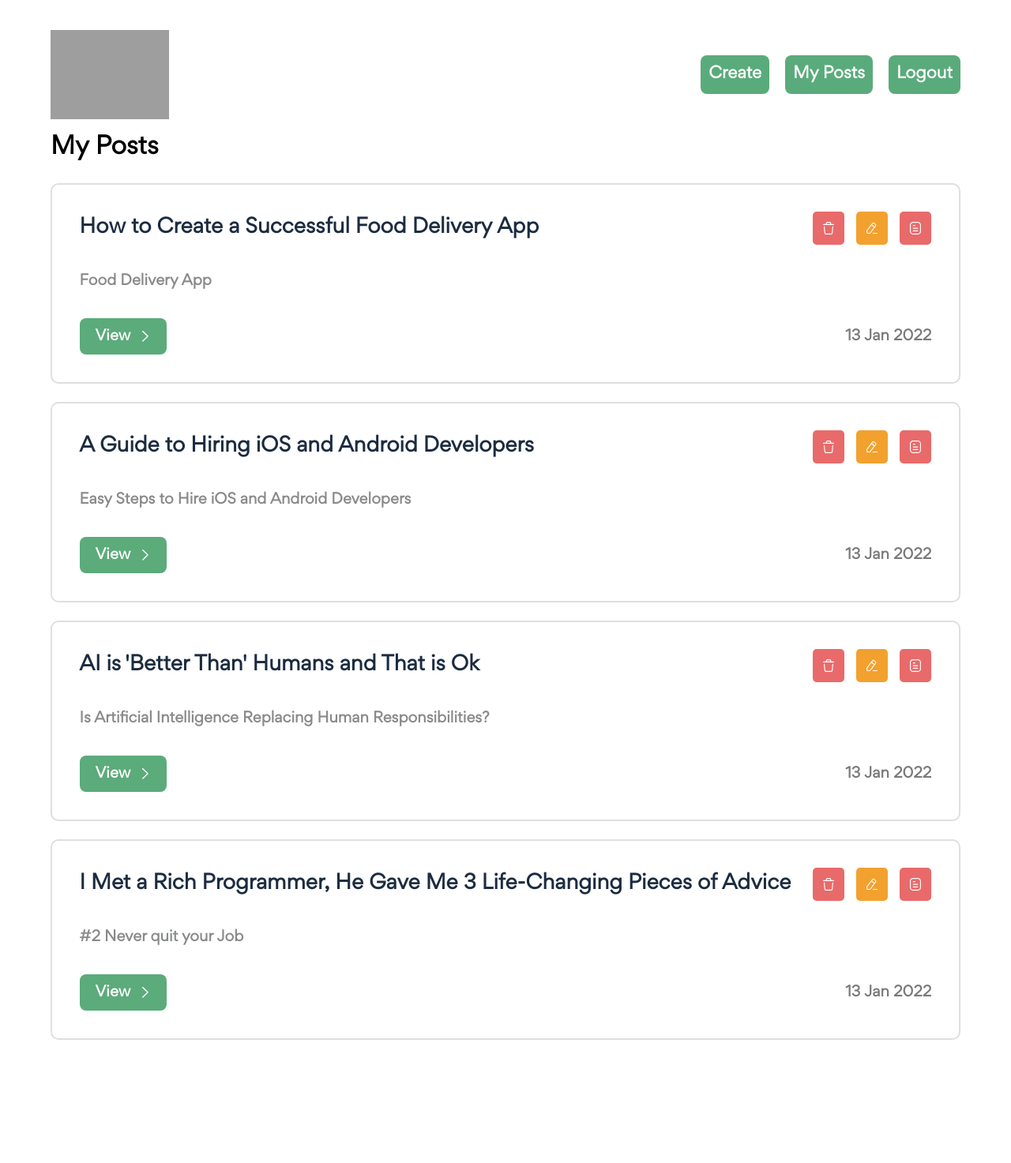
After one commit to muhammedajsalk/Blog-Dynamic, a Django app: page /posts/my-posts/ in a window 1280 px wide. The commit adds this page. Shown: the whole page at 79% size. Run offline with Django 3.2, Linux system fonts and the light colour scheme; a user stored in the database is signed in; some libraries are stand-ins or nearby versions; grey boxes are pictures that could not be loaded.

Commit message:
My Post Pages(Template and url setup)

```diff
--- a/posts/urls.py
+++ b/posts/urls.py
@@ -5,5 +5,6 @@ from posts import views
 app_name = "posts"
 
 urlpatterns = [
-    path('create/',views.create_post, name="create_post")
+    path('create/',views.create_post, name="create_post"),
+    path('my-posts/',views.my_posts, name="my_posts")
 ]
--- a/posts/views.py
+++ b/posts/views.py
@@ -67,3 +67,9 @@ def create_post(request):
             "form" : form,
         }
     return render(request, "posts/create.html", context=context)
+
+
+@login_required(login_url="/users/login/")
+def my_posts(request):
+    context = {}
+    return render(request, "posts/my-posts.html", context=context)
--- /dev/null
+++ b/templates/posts/my-posts.html
@@ -0,0 +1,221 @@
+{% extends 'base.html' %}
+{% load static %}
+{% block content %}
+    <section id="my-posts-home">
+        <section class="wrapper">
+            <header>
+                <h1>
+                    <a href="./index.html">
+                        <img
+                            src="{% static './images/icons/blog-logo.svg' %}"
+                            alt="Logo"
+                        />
+                    </a>
+                </h1>
+                <div>
+                    <a href="./create.html" class="login my-posts">
+                    Create
+                    </a>
+                    <a href="./my-posts.html" class="login my-posts">
+                        My Posts
+                    </a>
+                    <a href="#" class="login"> Logout </a>
+                <div>
+                <div id="hamburger-icon">
+                    <img
+                        src="{% static './images/icons/hamburger.svg' %}"
+                        alt="Hamburger"
+                    />
+                </div>
+            </header>
+            <section class="spotlight">
+                <h3>
+                    My Posts
+                </h3>
+                <ul class="posts">
+
+                    <li class="post">
+                        <div class="top">
+                            <h5 class="title">
+                                How to Create a Successful Food Delivery App
+                            </h5>
+                            <div class="buttons">
+                                <a
+                                href="#"
+                                class="danger"
+                                data-text="Are you sure want to remove this post. You can't undo this action."
+                                data-title="Confirm Delete!"
+                                title="Delete!"
+                            >
+                                    <img src="{% static './images/icons/delete.svg' %}" alt="Delete" />
+                                </a>
+                                <a href="#" class="warning">
+                                    <img src="{% static './images/icons/pencil.svg' %}" alt="Edit" />
+                                </a>
+                                <a
+                                    href="#"
+                                    class="danger"
+                                    data-text="Are you sure want to update this post"
+                                    data-title="Confirm Status!"
+                                    title="Draft"
+                                >
+                                    <img src="{% static './images/icons/sheet.svg' %}" alt="Edit" />
+                                </a>
+                            </div>
+                        </div>
+                        <p class="description">
+                            Food Delivery App
+                        </p>
+                        <div class="bottom">
+                            <a href="./post.html" class="view">
+                                View
+                                <span>
+                                    <img src="{% static './images/icons/up-arrow.svg' %}" alt="Arrow">
+                                </span>
+                            </a>
+                            <p class="date">
+                                13 Jan 2022
+                            </p>
+                        </div>
+                    </li>
+
+                    <li class="post">
+                        <div class="top">
+                            <h5 class="title">
+                                A Guide to Hiring iOS and Android Developers
+                            </h5>
+                            <div class="buttons">
+                                <a
+                                href="#"
+                                class="danger"
+                                data-text="Are you sure want to remove this post. You can't undo this action."
+                                data-title="Confirm Delete!"
+                                title="Delete!"
+                            >
+                                    <img src="{% static './images/icons/delete.svg' %}" alt="Delete" />
+                                </a>
+                                <a href="#" class="warning">
+                                    <img src="{% static './images/icons/pencil.svg' %}" alt="Edit" />
+                                </a>
+                                <a
+                                    href="#"
+                                    class="danger"
+                                    data-text="Are you sure want to update this post"
+                                    data-title="Confirm Status!"
+                                    title="Draft"
+                                >
+                                    <img src="{% static './images/icons/sheet.svg' %}" alt="Edit" />
+                                </a>
+                            </div>
+                        </div>
+                        <p class="description">
+                            Easy Steps to Hire iOS and Android Developers
+                        </p>
+                        <div class="bottom">
+                            <a href="./post.html" class="view">
+                                View
+                                <span>
+                                    <img src="{% static './images/icons/up-arrow.svg' %}" alt="Arrow">
+                                </span>
+                            </a>
+                            <p class="date">
+                                13 Jan 2022
+                            </p>
+                        </div>
+                    </li>
+
+                    <li class="post">
+                        <div class="top">
+                            <h5 class="title">
+                                AI is &#x27;Better Than&#x27; Humans and That is Ok
+                            </h5>
+                            <div class="buttons">
+                                <a
+                                href="#"
+                                class="danger"
+                                data-text="Are you sure want to remove this post. You can't undo this action."
+                                data-title="Confirm Delete!"
+                                title="Delete!"
+                            >
+                                    <img src="{% static './images/icons/delete.svg' %}" alt="Delete" />
+                                </a>
+                                <a href="#" class="warning">
+                                    <img src="{% static './images/icons/pencil.svg' %}" alt="Edit" />
+                                </a>
+                                <a
+                                    href="#"
+                                    class="danger"
+                                    data-text="Are you sure want to update this post"
+                                    data-title="Confirm Status!"
+                                    title="Draft"
+                                >
+                                    <img src="{% static './images/icons/sheet.svg' %}" alt="Edit" />
+                                </a>
+                            </div>
+                        </div>
+                        <p class="description">
+                            Is Artificial Intelligence Replacing Human Responsibilities?
+                        </p>
+                        <div class="bottom">
+                            <a href="./post.html" class="view">
+                                View
+                                <span>
+                                    <img src="{% static './images/icons/up-arrow.svg' %}" alt="Arrow">
+                                </span>
+                            </a>
+                            <p class="date">
+                                13 Jan 2022
+                            </p>
+                        </div>
+                    </li>
+
+                    <li class="post">
+                        <div class="top">
+                            <h5 class="title">
+                                I Met a Rich Programmer, He Gave Me 3 Life-Changing Pieces of Advice
+                            </h5>
+                            <div class="buttons">
+                                <a
+                                href="#"
+                                class="danger"
+                                data-text="Are you sure want to remove this post. You can't undo this action."
+                                data-title="Confirm Delete!"
+                                title="Delete!"
+                            >
+                                    <img src="{% static './images/icons/delete.svg' %}" alt="Delete" />
+                                </a>
+                                <a href="#" class="warning">
+                                    <img src="{% static './images/icons/pencil.svg' %}" alt="Edit" />
+                                </a>
+                                <a
+                                    href="#"
+                                    class="danger"
+                                    data-text="Are you sure want to update this post"
+                                    data-title="Confirm Status!"
+                                    title="Draft"
+                                >
+                                    <img src="{% static './images/icons/sheet.svg' %}" alt="Edit" />
+                                </a>
+                            </div>
+                        </div>
+                        <p class="description">
+                            #2 Never quit your Job
+                        </p>
+                        <div class="bottom">
+                            <a href="./post.html" class="view">
+                                View
+                                <span>
+                                    <img src="{% static './images/icons/up-arrow.svg' %}" alt="Arrow">
+                                </span>
+                            </a>
+                            <p class="date">
+                                13 Jan 2022
+                            </p>
+                        </div>
+                    </li>
+
+                </ul>
+            </section>
+        </section>
+    </section>
+{% endblock %}
--- a/templates/web/includes/header.html
+++ b/templates/web/includes/header.html
@@ -11,7 +11,7 @@
     <div>
         {% if request.user.is_authenticated %}
             <a href="{% url 'posts:create_post' %}" class="login my-posts"> Create </a>
-            <a href="" class="login my-posts"> My Posts </a>
+            <a href="{% url 'posts:my_posts' %}" class="login my-posts"> My Posts </a>
             <a href="{% url 'users:logout' %}" class="login"> Logout </a>
         {% else %}
             <a href="{% url 'users:login' %}" class="login"> Login </a>
```
Also changed, not shown: db.sqlite3.
